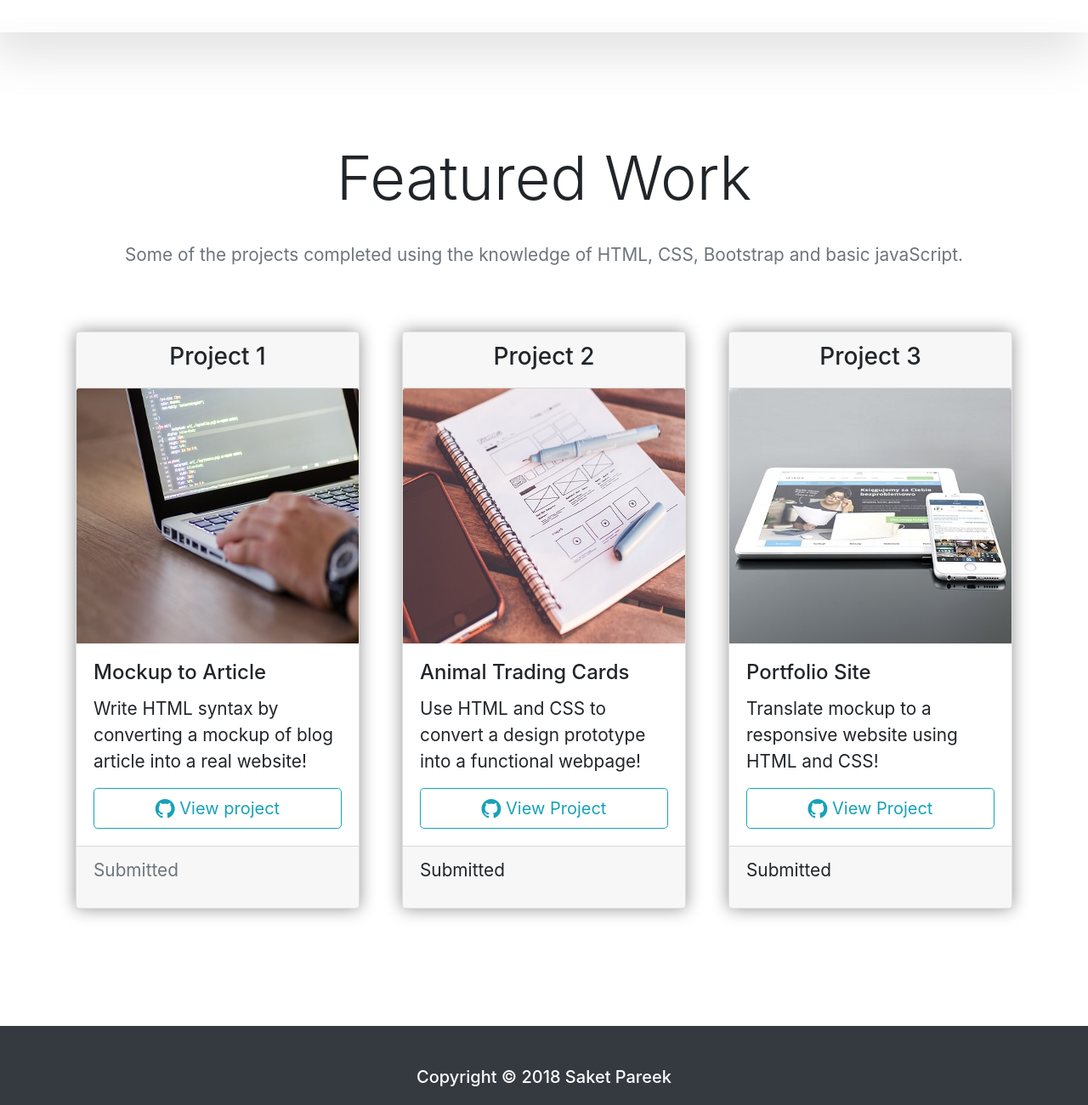
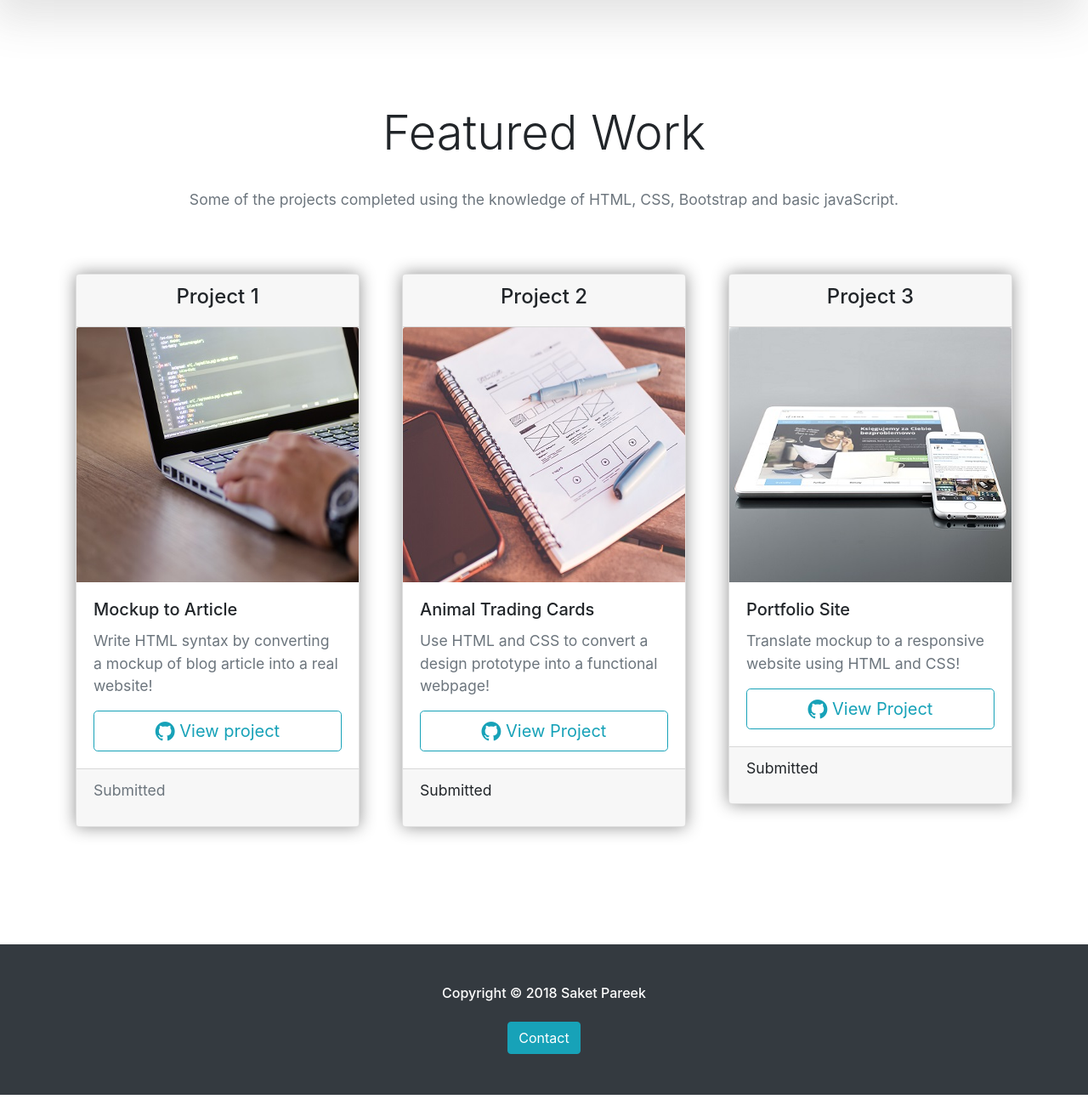
Before and after one commit to saketpareek/Build-a-Portfolio-Site, a plain HTML site: page index.html in a window 1280 px wide. Shown: the part 1300-2600 px from the top of the page at 85% size. Drawn offline with nearby package versions, Linux system fonts and the light colour scheme; a web font is replaced by a local one.

Commit message:
Changed font-size to smaller of all text

```diff
--- a/css/style.css
+++ b/css/style.css
@@ -3,17 +3,20 @@
 
 @media(min-width: 0px) {
   .img-heading {
-    font-size: 5rem;
+    font-size: 4rem;
   }
   .card {
     margin: 10px;
+  }
+  .img-paragraph {
+    font-size: 1.2rem;
   }
 }
 
 
 @media(min-width: 576px) {
   .img-heading {
-    font-size: 8rem;
+    font-size: 9rem;
   }
   .img-paragraph {
     font-size: 2.5rem;
@@ -23,21 +26,21 @@
 
 @media(min-width: 768px) {
   .img-heading {
-    font-size: 11rem;
+    font-size: 9rem;
   }
 }
 
 
 @media(min-width: 992px) {
   .img-heading {
-    font-size: 13rem;
+    font-size: 11rem;
   }
 }
 
 
 @media(min-width: 1200px) {
   .img-heading {
-    font-size: 15rem;
+    font-size: 13rem;
   }
 }
 
@@ -45,14 +48,14 @@
 /* BODY */
 
 body {
-  font-size: 1.3rem;
+  font-size: 1.1rem;
 }
 
 
 /* NAVIGATION */
 
 .nav-item {
-  font-size: 1.5rem;
+  font-size: 1.3rem;
   padding: 20px;
 }
 
--- a/index.html
+++ b/index.html
@@ -62,7 +62,7 @@
     <div class="container">
       <div class="row pb-5">
         <div class="col text-center">
-          <h1 class="display-3 pb-4">About</h1>
+          <h1 class="display-4 pb-4">About</h1>
           <p class="text-muted">Hi, I am Saket Pareek. I am a student of front-end web development. I have always liked designing process has always excited me and the idea of creating something from scratch is quite enticing. Though I am a software engineer but this is the first time I am actually coding. Before this, I was working as a test engineer in a mobile browser company. I have an idea of few of the web development technologies as mentioned below. These helps a lot especially bootstrap in making a project seem easier. This is my first portfolio. I hope you like it. Thank you!</p>
         </div>
       </div>
@@ -98,7 +98,7 @@
         <div class="col text-center">
           <div class="row pb-5">
             <div class="col text-center">
-              <h1 class="display-3 pb-4">Featured Work</h1>
+              <h1 class="display-4 pb-4">Featured Work</h1>
               <p class="text-muted">Some of the projects completed using the knowledge of HTML, CSS, Bootstrap and basic javaScript.</p>
             </div>
           </div>
@@ -110,14 +110,14 @@
          <div class="col-lg-4">
           <div class="card">
            <div class="card-header text-center">
-             <h3>Project 1</h3>
+             <h4>Project 1</h4>
            </div>
            <img src="img/card-img-1.jpg" class="card-img-top" height="300" width="450" alt="computer image">
            <div class="card-body">
-             <h4 class="card-title">
+             <h5 class="card-title">
                Mockup to Article
-             </h4>
-             <p class="card-text">
+             </h5>
+             <p class="card-text text-muted">
                Write HTML syntax by converting a mockup of blog article into a real website!
              </p>
              <a href="https://github.com/saketpareek/mockup-to-article.git" class="btn btn-outline-info btn-block btn-lg">
@@ -133,14 +133,14 @@
        <div class="col-lg-4">
          <div class="card">
            <div class="card-header text-center">
-             <h3>Project 2</h3>
+             <h4>Project 2</h4>
            </div>
            <img src="img/card-img-2.jpg" class="card-img-top" height="300" width="450" alt="book image">
            <div class="card-body">
-             <h4 class="card-title">
+             <h5 class="card-title">
                Animal Trading Cards
-             </h4>
-             <p class="card-text">
+             </h5>
+             <p class="card-text text-muted">
                Use HTML and CSS to convert a design prototype into a functional webpage!
              </p>
              <a class="btn btn-outline-info btn-block btn-lg" href="https://github.com/saketpareek/Animal-Trading-Cards.git">
@@ -156,14 +156,14 @@
        <div class="col-lg-4">
          <div class="card">
            <div class="card-header text-center">
-             <h3>Project 3</h3>
+             <h4>Project 3</h4>
            </div>
            <img src="img/card-img-3.jpg" class="card-img-top" height="300" width="450" alt="laptop image">
            <div class="card-body">
-             <h4 class="card-title">
+             <h5 class="card-title">
                Portfolio Site
-             </h4>
-             <p class="card-text">
+             </h5>
+             <p class="card-text text-muted">
                Translate mockup to a responsive website using HTML and CSS!
              </p>
              <a class="btn btn-outline-info btn-block btn-lg" href="https://github.com/saketpareek/Build-a-Portfolio-Site.git">
@@ -186,8 +186,8 @@
       <div class="container">
         <div class="row">
           <div class="col">
-            <h5>Copyright &copy; 2018 Saket Pareek</h5>
-            <a href="https://www.facebook.com/saket.coding.7" class="btn btn-lg btn-info mt-3">Contact</a>
+            <h6>Copyright &copy; 2018 Saket Pareek</h6>
+            <a href="https://www.facebook.com/saket.coding.7" class="btn btn-info mt-3">Contact</a>
           </div>
         </div>
       </div>
```
